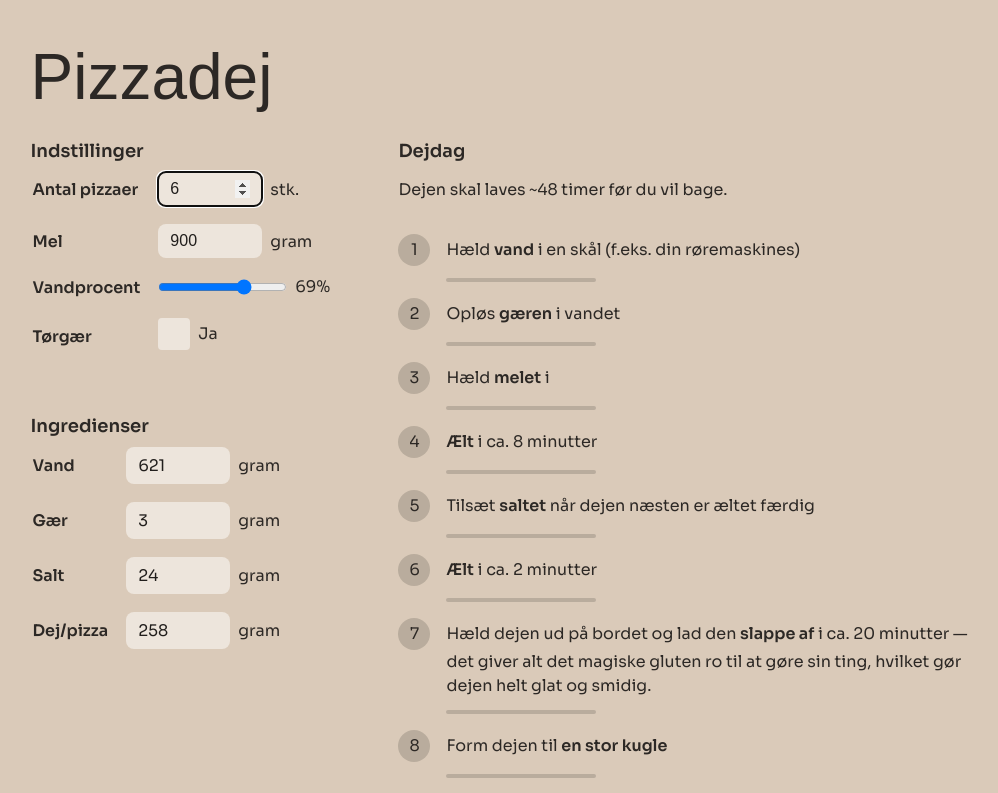
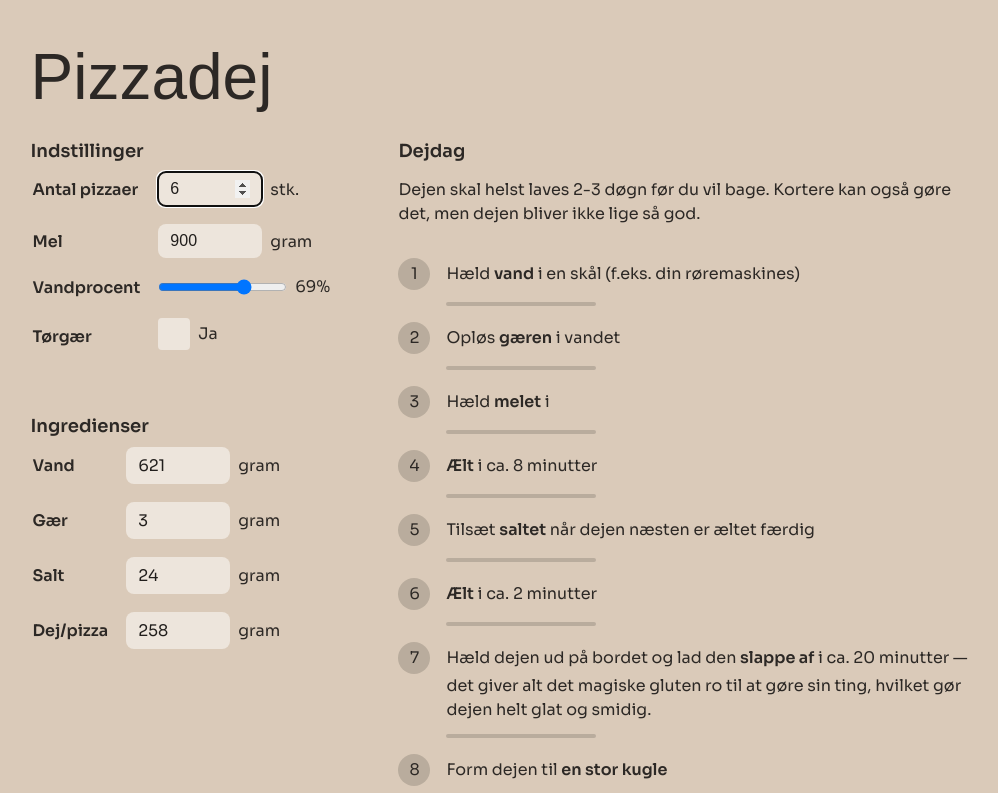
Before and after one commit to Znegl/pizza-dough, a Vue app: page / in a window 1280 px wide. Shown: the top 793 px of the page, without its empty margins (134-1132 px from the left). Built offline with nearby package versions, Linux system fonts and the light colour scheme; a web font is replaced by a local one.

Commit message:
Tweaked prep time description

```diff
--- a/src/App.vue
+++ b/src/App.vue
@@ -115,7 +115,7 @@ const doughPerPizza = computed(() => Math.floor(totalWeight.value / pizzas.value
       </div>
       <section class="recipe-section">
         <h2>Dejdag</h2>
-        <p>Dejen skal laves ~48 timer før du vil bage.</p>
+        <p>Dejen skal helst laves 2-3 døgn før du vil bage. Kortere kan også gøre det, men dejen bliver ikke lige så god.</p>
         <ol class="recipe-step-list">
           <li>Hæld <strong>vand</strong> i en skål (f.eks. din røremaskines)</li>
           <li>Opløs <strong>gæren</strong> i vandet</li>
```
